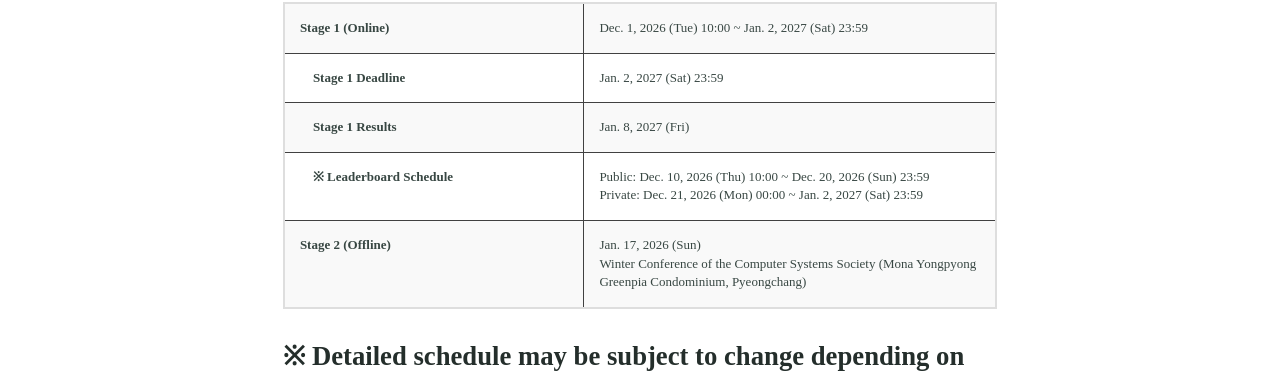
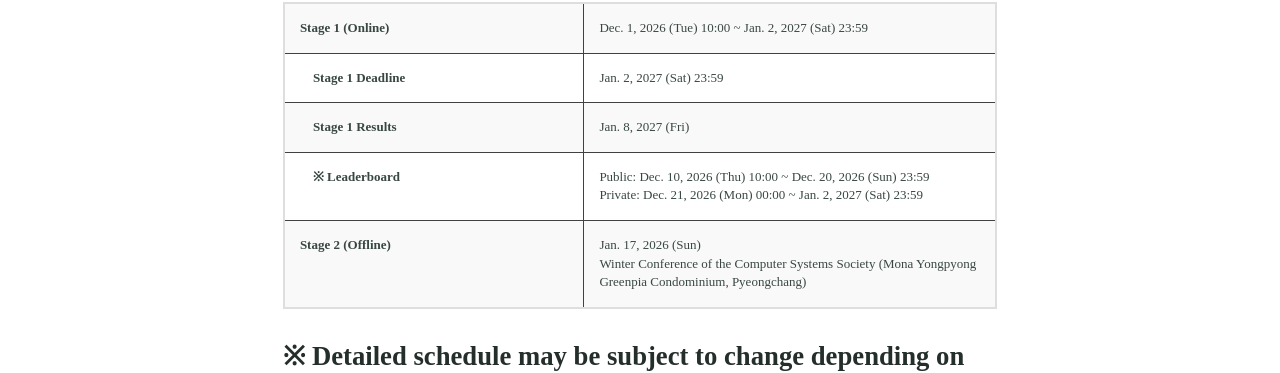
Before and after one commit to AISystemChallenge/AISystemChallenge.github.io, a Jekyll site: the page built from timeline.md, in a window 1280 px wide. Shown: the part 1134-1507 px from the top of the page. Built offline with Jekyll 4.4.1, drawn with Linux system fonts in a browser that asks for light colours; some web fonts are replaced; our own code applies the rules of GitHub Pages for plain Markdown files.

Commit message:
Update timeline.md

```diff
--- a/timeline.md
+++ b/timeline.md
@@ -54,7 +54,7 @@ excerpt:
         <td colspan="1"> Jan. 8, 2027 (Fri) </td>
     </tr>
     <tr>
-        <td colspan="1"> &emsp;※ Leaderboard Schedule </td>
+        <td colspan="1"> &emsp;※ Leaderboard </td>
         <td colspan="1"> Public: Dec. 10, 2026 (Thu) 10:00 ~ Dec. 20, 2026 (Sun) 23:59 <br>
                          Private: Dec. 21, 2026 (Mon) 00:00 ~ Jan. 2, 2027 (Sat) 23:59 </td>
     </tr>
```
